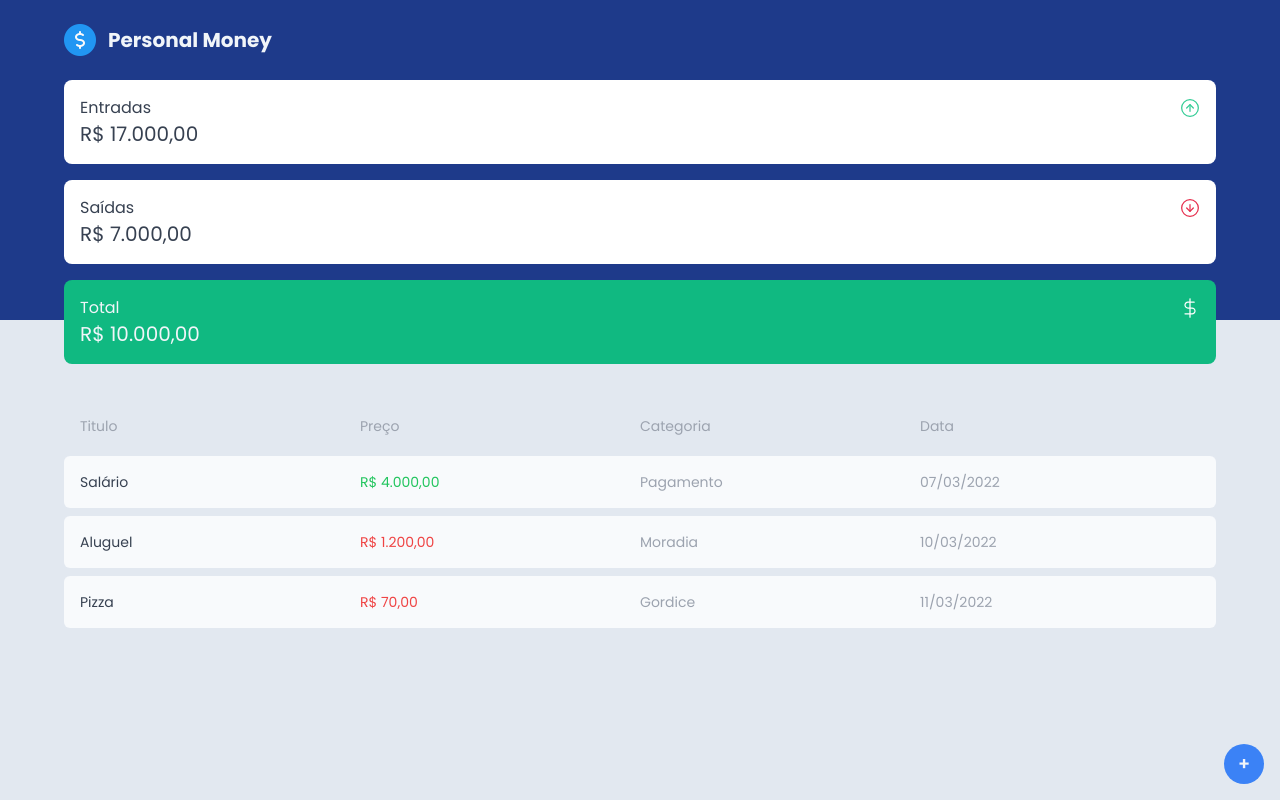
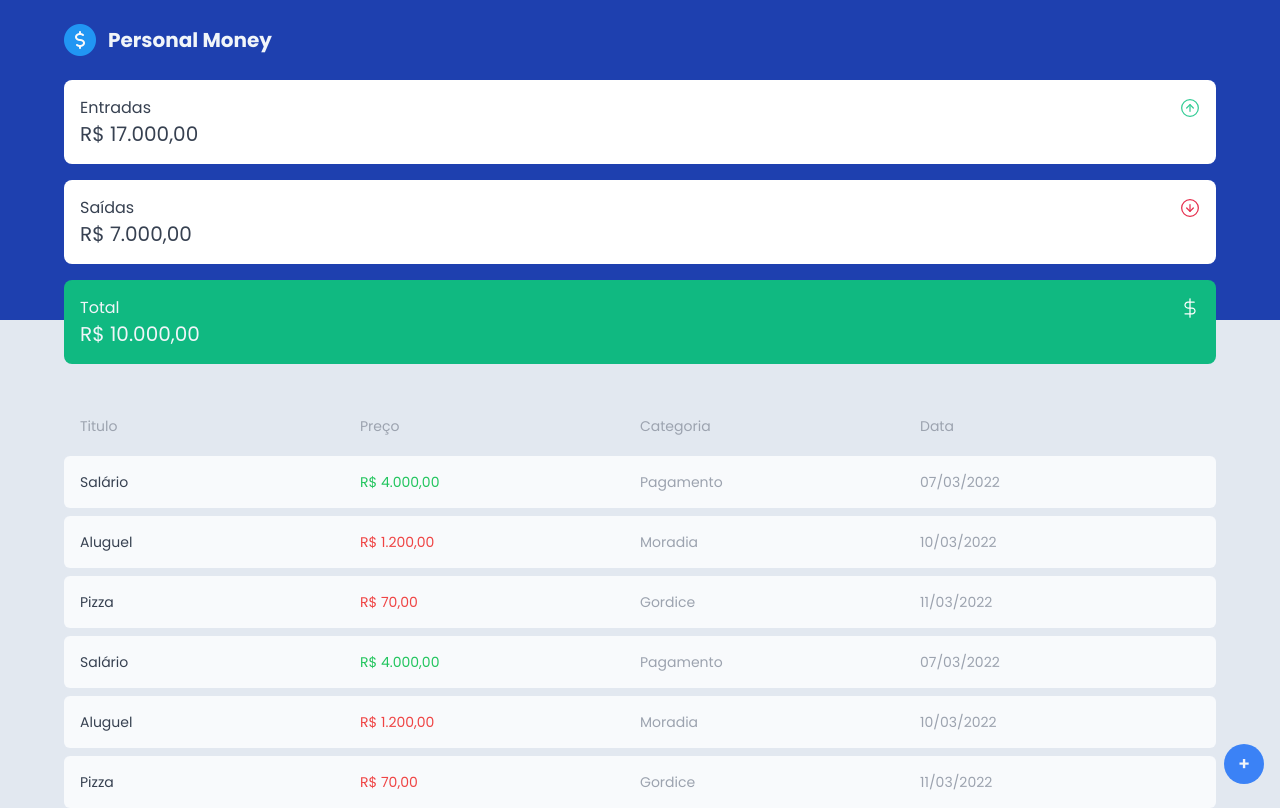
Before and after one commit to timabuntu/personal_money, a React (Create React App) app: page / in a window 1280 px wide. Built offline with nearby package versions, Linux system fonts and the light colour scheme; no server answers; what miragejs would draw is missing.

Commit message:
fix: styled header adjusted

```diff
--- a/src/App.tsx
+++ b/src/App.tsx
@@ -3,17 +3,6 @@ import Modal from "react-modal";
 import Dashboard from "./components/Dashboard";
 import Header from "./components/Header";
 import { api } from "./services/api";
-
-const customStyles = {
-  content: {
-    top: "50%",
-    left: "50%",
-    right: "auto",
-    bottom: "auto",
-    marginRight: "-50%",
-    transform: "translate(-50%, -50%)",
-  },
-};
 
 Modal.setAppElement("#root");
 
@@ -30,20 +19,19 @@ const App: React.FC = () => {
 
   return (
     <div className="min-h-screen bg-slate-200">
-      <div className="px-4 bg-blue-900 h-[20rem]">
-        <main className="mx-auto sm:max-w-3xl md:max-w-4xl xl:max-w-6xl 2xl:max-w-7xl">
-          <header className="py-6">
-            <Header onModalOpen={handleModalOpen} />
-          </header>
-          <section>
-            <Dashboard />
-          </section>
-        </main>
-      </div>
+      <main className="">
+        <header className="px-4 py-6 bg-blue-800 h-80">
+          <Header onModalOpen={handleModalOpen} />
+        </header>
+        <section className="px-4 -mt-[15rem]">
+          <Dashboard />
+        </section>
+      </main>
+
       <button
         type="button"
         onClick={handleModalOpen}
-        className="absolute w-10 h-10 font-semibold bg-blue-500 rounded-full hover:bg-blue-400 right-4 bottom-4 text-slate-100"
+        className="fixed w-10 h-10 font-semibold bg-blue-500 rounded-full hover:bg-blue-400 right-4 bottom-4 text-slate-100"
       >
         <span className="flex items-center justify-center h-full text-lg">
           +
@@ -52,11 +40,17 @@ const App: React.FC = () => {
       <Modal
         isOpen={modalIsOpen}
         onRequestClose={handleModalClose}
-        style={customStyles}
+        className="fixed top-0 bottom-0 left-0 right-0 flex items-center justify-center border-4 border-red-500 bg-gray-900/30"
       >
-        <div className="w-52">
-          <h1 className="text-red-500">Modal</h1>
-        </div>
+        <form className="w-full max-w-3xl p-8 bg-green-200">
+          <h2 className="text-xl font-bold text-gray-900">
+            Cadastrar transação
+          </h2>
+          <input type="text" placeholder="Título" />
+          <input type="number" placeholder="Valor" />
+          <input type="text" placeholder="Categoria" />
+          <button type="submit">Cadastrar</button>
+        </form>
       </Modal>
     </div>
   );
--- a/src/components/Dashboard/index.tsx
+++ b/src/components/Dashboard/index.tsx
@@ -3,7 +3,7 @@ import TransactionsTable from "../TransactionsTable";
 
 const Dashboard: React.FC = () => {
   return (
-    <div>
+    <div className="mx-auto sm:max-w-3xl md:max-w-4xl xl:max-w-6xl 2xl:max-w-7xl">
       <Summary />
       <div className="mt-10">
         <TransactionsTable />
--- a/src/components/Header/index.tsx
+++ b/src/components/Header/index.tsx
@@ -6,7 +6,7 @@ interface HeaderProps {
 
 const Header: React.FC<HeaderProps> = ({ onModalOpen }) => {
   return (
-    <header className="flex flex-col justify-between">
+    <header className="flex flex-col justify-between mx-auto sm:max-w-3xl md:max-w-4xl xl:max-w-6xl 2xl:max-w-7xl">
       <div className="flex items-center gap-3">
         <img src={logoImg} alt="Logotipo" className="w-8 h-8" />
         <h1 className="text-xl font-bold text-slate-100">Personal Money</h1>
--- a/src/components/TransactionsTable/index.tsx
+++ b/src/components/TransactionsTable/index.tsx
@@ -60,6 +60,50 @@ const TransactionsTable: React.FC = () => {
           <span className="text-gray-400">11/03/2022</span>
         </div>
       </div>
+      <div className="grid grid-cols-4 p-4 mt-2 text-sm rounded-md bg-slate-50">
+        <div>
+          <span className="text-gray-700">Salário</span>
+        </div>
+        <div>
+          <span className="text-green-500">R$ 4.000,00</span>
+        </div>
+        <div>
+          <span className="text-gray-400">Pagamento</span>
+        </div>
+        <div>
+          <span className="text-gray-400">07/03/2022</span>
+        </div>
+      </div>
+
+      <div className="grid grid-cols-4 p-4 mt-2 text-sm rounded-md bg-slate-50">
+        <div>
+          <span className="text-gray-700">Aluguel</span>
+        </div>
+        <div>
+          <span className="text-red-500">R$ 1.200,00</span>
+        </div>
+        <div>
+          <span className="text-gray-400">Moradia</span>
+        </div>
+        <div>
+          <span className="text-gray-400">10/03/2022</span>
+        </div>
+      </div>
+
+      <div className="grid grid-cols-4 p-4 mt-2 text-sm rounded-md bg-slate-50">
+        <div>
+          <span className="text-gray-700">Pizza</span>
+        </div>
+        <div>
+          <span className="text-red-500">R$ 70,00</span>
+        </div>
+        <div>
+          <span className="text-gray-400">Gordice</span>
+        </div>
+        <div>
+          <span className="text-gray-400">11/03/2022</span>
+        </div>
+      </div>
     </section>
   );
 };
```
